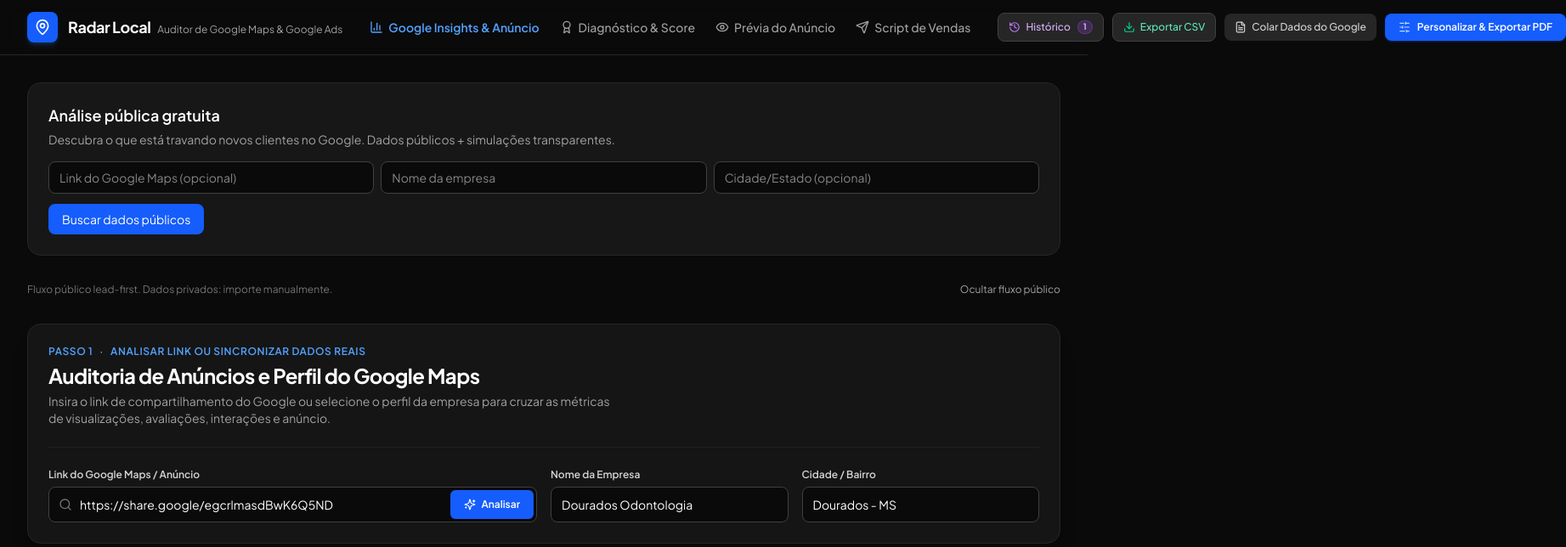
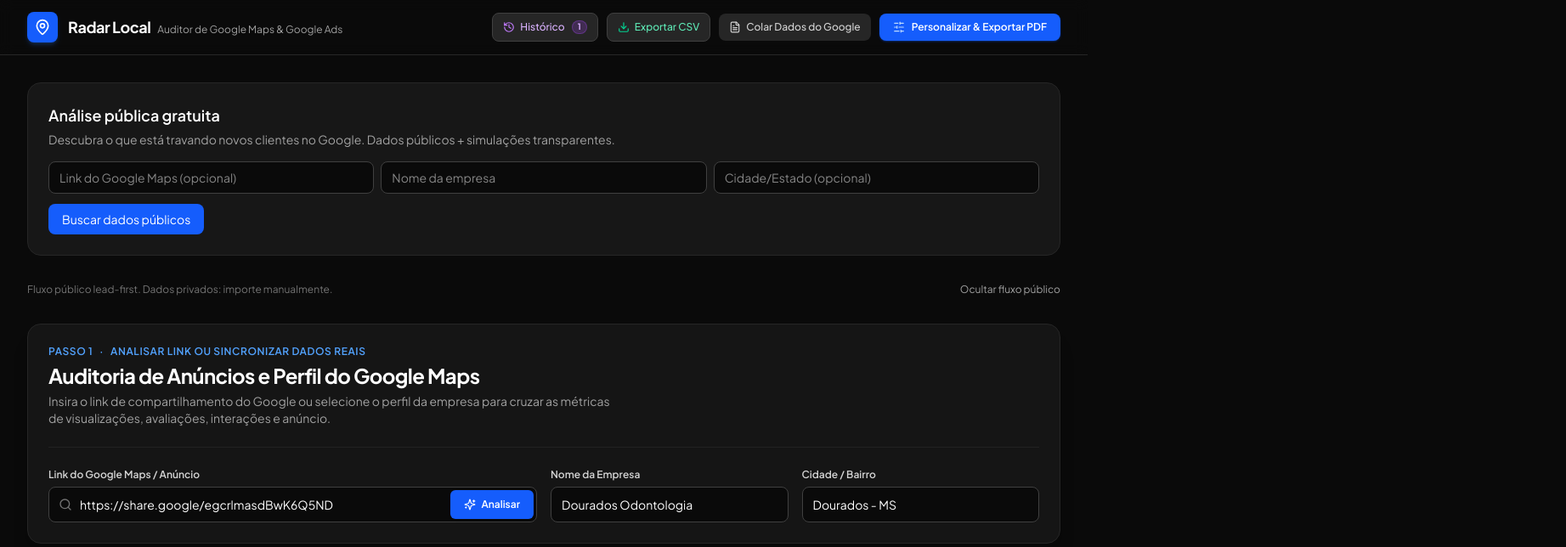
Before and after one commit to pdscience/radarlocal, a Vue app: page / in a window 1280 px wide. Shown: the top 644 px of the page at 85% size, 1843 px wide, since content can reach past the window. Built offline with nearby package versions, Linux system fonts and the light colour scheme.

Commit message:
chore: remove top menu tabs

```diff
--- a/src/components/AppHeader.vue
+++ b/src/components/AppHeader.vue
@@ -39,40 +39,7 @@
         </div>
       </div>
 
-      <nav class="hidden md:flex items-center gap-6 text-sm font-medium text-neutral-400">
-        <button
-          class="whitespace-nowrap transition-colors hover:text-white flex items-center gap-1.5"
-          :class="activeTab === 'ads_telemetry' ? 'text-blue-400 font-semibold' : ''"
-          @click="emit('update:activeTab', 'ads_telemetry')"
-        >
-          <BarChart3 class="w-4 h-4" />
-          <span>Google Insights & Anúncio</span>
-        </button>
-        <button
-          class="whitespace-nowrap transition-colors hover:text-white flex items-center gap-1.5"
-          :class="activeTab === 'diagnosis' ? 'text-blue-400 font-semibold' : ''"
-          @click="emit('update:activeTab', 'diagnosis')"
-        >
-          <Award class="w-4 h-4" />
-          <span>Diagnóstico & Score</span>
-        </button>
-        <button
-          class="whitespace-nowrap transition-colors hover:text-white flex items-center gap-1.5"
-          :class="activeTab === 'preview' ? 'text-blue-400 font-semibold' : ''"
-          @click="emit('update:activeTab', 'preview')"
-        >
-          <Eye class="w-4 h-4" />
-          <span>Prévia do Anúncio</span>
-        </button>
-        <button
-          class="whitespace-nowrap transition-colors hover:text-white flex items-center gap-1.5"
-          :class="activeTab === 'commercial' ? 'text-blue-400 font-semibold' : ''"
-          @click="emit('update:activeTab', 'commercial')"
-        >
-          <Send class="w-4 h-4" />
-          <span>Script de Vendas</span>
-        </button>
-      </nav>
+      <nav class="hidden md:flex items-center gap-6 text-sm font-medium text-neutral-400"></nav>
 
       <div class="flex items-center gap-2.5 shrink-0 flex-wrap sm:flex-nowrap">
         <button
```
